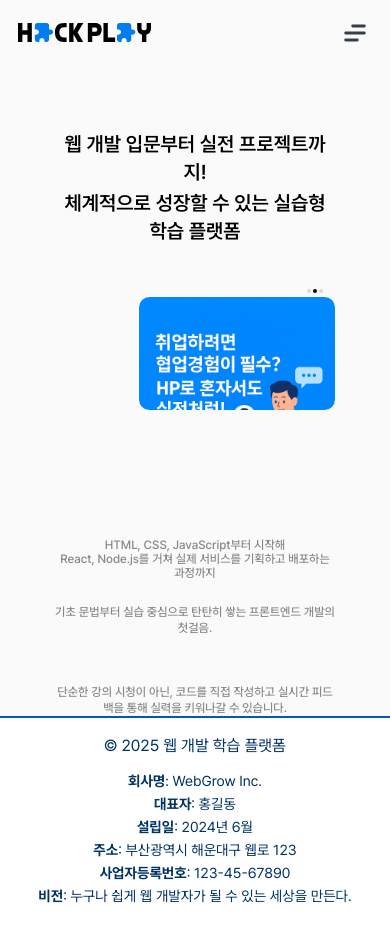
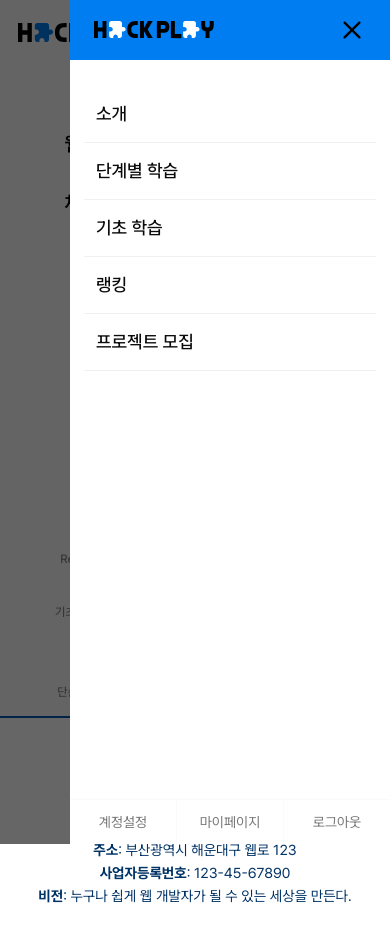
Before and after one commit to hackathon-education/hackplay_front, a React (Vite) app: page / in a window 390 px wide. Both pictures are taken after a click on the button 355 px from the left and 33 px from the top of the page. Built offline with nearby package versions, Linux system fonts and the light colour scheme; no server answers.

Commit message:
✨ feat: 모바일 메뉴 컴포넌트 추가 (#46)

```diff
--- a/src/components/layout/Header/Header.tsx
+++ b/src/components/layout/Header/Header.tsx
@@ -10,14 +10,15 @@ import { ROUTES } from '@/constants/routes';
 import { useAuthStore } from '@/store/authStore';
 
 import HeaderTabs from './HeaderTabs';
+import MobileMenu from './MobileMenu';
 import UserDropdown from './UserDropdown';
 
 const Header = () => {
   const { isLoggedIn } = useAuthStore();
+  const [isScrolled, setIsScrolled] = useState(false);
+  const [isMobileMenuOpen, setIsMobileMenuOpen] = useState(false);
 
-  const [isScrolled, setIsScrolled] = useState(false);
   const { scrollY } = useScroll();
-
   useMotionValueEvent(scrollY, 'change', (latest) => {
     setIsScrolled(latest > 0);
   });
@@ -29,6 +30,7 @@ const Header = () => {
     'flex w-10 h-10 mr-2 lg:mr-0 lg:px-5.5 lg:w-auto lg:h-14 items-center justify-center rounded-50 bg-btn-default-bg shadow-1 gap-2 text-btn-default-text';
 
   return (
+    <>
       <header className={headerClass}>
         <div className="flex-1 flex justify-start">
           <NavLink
@@ -42,7 +44,6 @@ const Header = () => {
         <div className="flex-1 flex justify-center">
           <HeaderTabs variant="desktop" />
         </div>
-      {/* <HeaderTabs variant="mobile" /> - TODO: 모바일 메뉴 버튼 구현 */}
 
         <div className="flex-1 flex justify-end gap-0 items-center lg:gap-2.5">
           {isLoggedIn ? (
@@ -55,7 +56,6 @@ const Header = () => {
               <UserDropdown />
             </>
           ) : (
-          <>
             <div className="hidden lg:flex gap-2.5">
               <Link
                 to={ROUTES.SIGNIN}
@@ -70,13 +70,19 @@ const Header = () => {
                 회원가입
               </Link>
             </div>
-          </>
           )}
-        <button className="flex lg:hidden w-10 h-10 items-center justify-center">
+          {/* 모바일 메뉴 버튼 */}
+          <button
+            onClick={() => setIsMobileMenuOpen(true)}
+            className="flex lg:hidden w-10 h-10 items-center justify-center"
+          >
             <MenuIcon />
           </button>
         </div>
       </header>
+
+      <MobileMenu isOpen={isMobileMenuOpen} onClose={() => setIsMobileMenuOpen(false)} />
+    </>
   );
 };
 
--- a/src/components/layout/Header/HeaderTabs.tsx
+++ b/src/components/layout/Header/HeaderTabs.tsx
@@ -8,16 +8,15 @@ import LockModal from '../../LockModal';
 interface HeaderTabsProps {
   variant: 'desktop' | 'mobile';
   onItemClick?: () => void;
-  isScrolled?: boolean;
 }
 
-const HeaderTabs = ({ variant, onItemClick, isScrolled = false }: HeaderTabsProps) => {
+const HeaderTabs = ({ variant, onItemClick }: HeaderTabsProps) => {
   const { isLockModalOpen, closeLockModal, handleLockedItemClick } = useLockModal();
 
   const listClass =
     variant === 'desktop'
       ? 'hidden lg:flex w-[500px] h-14 items-center justify-center gap-10 rounded-20 border border-nav-border bg-nav-bg shadow-1'
-      : 'space-y-6 flex-1';
+      : '';
 
   const dividerClass =
     'relative after:absolute after:-right-5 after:top-1/2 after:-translate-y-1/2 after:w-[1px] after:h-3.5 after:bg-divider last:after:hidden';
@@ -25,19 +24,31 @@ const HeaderTabs = ({ variant, onItemClick, isScrolled = false }: HeaderTabsProp
   const itemClass =
     variant === 'desktop'
       ? `${dividerClass} text-base transition-colors cursor-pointer text-nav-text-default font-normal hover:text-nav-text-hover`
-      : 'text-[18px] font-semibold text-gray-800 block';
+      : '';
+
+  const linkClass =
+    variant === 'desktop'
+      ? 'aria-[current=page]:text-nav-text-active aria-[current=page]:font-medium'
+      : '';
+
+  const snbItemClass =
+    variant === 'mobile'
+      ? 'flex items-center py-3.5 px-3 border-b w-full border-divider text-drawer-text-base text-lg font-medium'
+      : '';
 
   return (
     <nav className={listClass}>
       {NAV_ITEMS.map((item) => (
         <li key={item.label} className={`${itemClass} list-none`}>
           {item.locked ? (
-            <button onClick={handleLockedItemClick}>{item.label}</button>
+            <button onClick={handleLockedItemClick} className={snbItemClass}>
+              {item.label}
+            </button>
           ) : (
             <NavLink
               to={item.path ?? '#'}
               onClick={onItemClick}
-              className="aria-[current=page]:text-nav-text-active aria-[current=page]:font-medium"
+              className={`${linkClass} ${snbItemClass}`}
             >
               {item.label}
             </NavLink>
--- /dev/null
+++ b/src/components/layout/Header/MobileMenu.tsx
@@ -0,0 +1,81 @@
+import CloseIcon from '@/assets/common/close-icon.svg?react';
+import LogoWhite from '@/assets/logo/logo-white.svg?react';
+import { Link } from 'react-router-dom';
+
+import { AnimatePresence, motion } from 'framer-motion';
+
+import { USER_MENU_ITEMS } from '@/constants/menuData';
+import { ROUTES } from '@/constants/routes';
+import { useUserMenu } from '@/hooks/useUserMenu';
+
+import HeaderTabs from './HeaderTabs';
+
+interface MobileMenuProps {
+  isOpen: boolean;
+  onClose: () => void;
+}
+
+const MobileMenu = ({ isOpen, onClose }: MobileMenuProps) => {
+  const { handleMenuItemClick } = useUserMenu(onClose);
+
+  return (
+    <AnimatePresence>
+      {isOpen && (
+        <>
+          {/* 오버레이 */}
+          <motion.div
+            initial={{ opacity: 0 }}
+            animate={{ opacity: 1 }}
+            exit={{ opacity: 0 }}
+            onClick={onClose}
+            className="z-modal fixed inset-0 bg-overlay-bg"
+          />
+
+          {/* snb */}
+          <motion.div
+            initial={{ x: '100%' }}
+            animate={{ x: 0 }}
+            exit={{ x: '100%' }}
+            transition={{ type: 'spring', damping: 25, stiffness: 200 }}
+            className="right-0 top-0 bottom-0 flex bg-drawer-bg w-80 fixed flex-col z-modal"
+          >
+            {/* snb-top */}
+            <div className="bg-drawer-header-bg flex justify-between px-6 h-15 items-center mb-3">
+              <Link to={ROUTES.MAIN} onClick={onClose}>
+                <LogoWhite title="HACKPLAY" className="h-4.5 w-auto" />
+              </Link>
+              <CloseIcon
+                onClick={onClose}
+                className="w-7 h-7 text-black cursor-pointer"
+                title="닫기"
+              />
+            </div>
+
+            {/* snb-navigation */}
+            <div className="flex-1 overflow-auto p-3.5">
+              <HeaderTabs variant="mobile" onItemClick={onClose} />
+            </div>
+
+            {/* snb-bottom */}
+            <div className="border-t border-divider-secondary">
+              <ul className="flex divide-x divide-divider-secondary">
+                {USER_MENU_ITEMS.map((item, idx) => (
+                  <li key={idx} className="flex-1">
+                    <button
+                      onClick={() => handleMenuItemClick(item)}
+                      className="h-11 w-full text-sm text-drawer-text-secondary"
+                    >
+                      {item.label}
+                    </button>
+                  </li>
+                ))}
+              </ul>
+            </div>
+          </motion.div>
+        </>
+      )}
+    </AnimatePresence>
+  );
+};
+
+export default MobileMenu;
--- a/src/styles/global.css
+++ b/src/styles/global.css
@@ -37,7 +37,6 @@ body {
 button {
   cursor: pointer;
   align-items: center;
-  justify-content: center;
 }
 
 button:disabled {
--- a/src/styles/styles.css
+++ b/src/styles/styles.css
@@ -35,6 +35,13 @@
 
   /* Divider */
   --color-divider: var(--neutral-150);
+  --color-divider-secondary: var(--neutral-100);
+
+  /* Drawer */
+  --color-drawer-bg: var(--neutral-000);
+  --color-drawer-header-bg: var(--primary-500);
+  --color-drawer-text-base: var(--neutral-950);
+  --color-drawer-text-secondary: var(--neutral-600);
 
   /* Dropdown */
   --color-dropdown-border: var(--neutral-150);
@@ -83,6 +90,9 @@
   --color-nav-text-hover: var(--primary-500);
   --color-nav-text-active: var(--primary-500);
   --shadow-nav: 1px 1px 12px 0 rgba(var(--primary-300-rgb), 0.1);
+
+  /* Overlay */
+  --color-overlay-bg: rgba(var(--neutral-1000-rgb), 0.6);
 
   /* Profile */
   --color-profile-img-border: var(--neutral-150);
```
Also changed, not shown: src/assets/common/close-icon.svg (added), src/assets/logo/logo-white.svg (added). Lines whose indentation alone changed are shown as unchanged.
